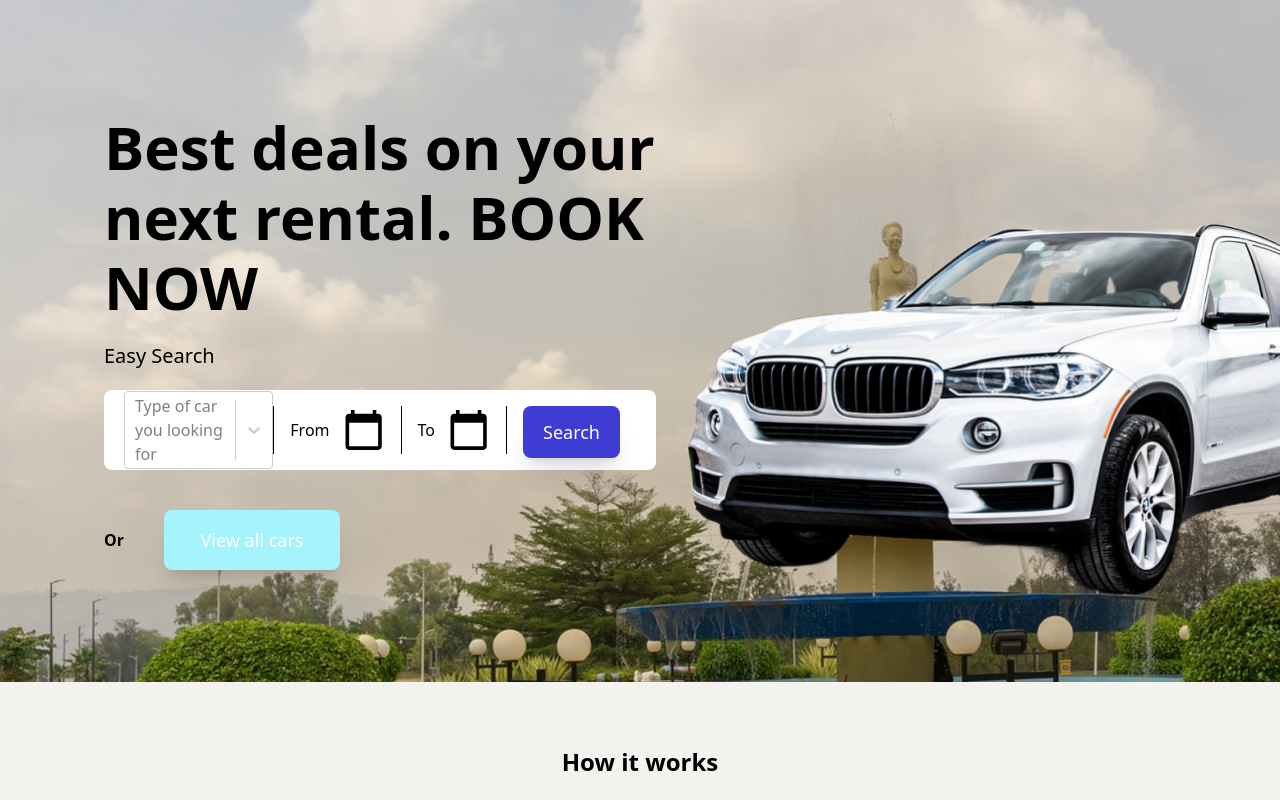
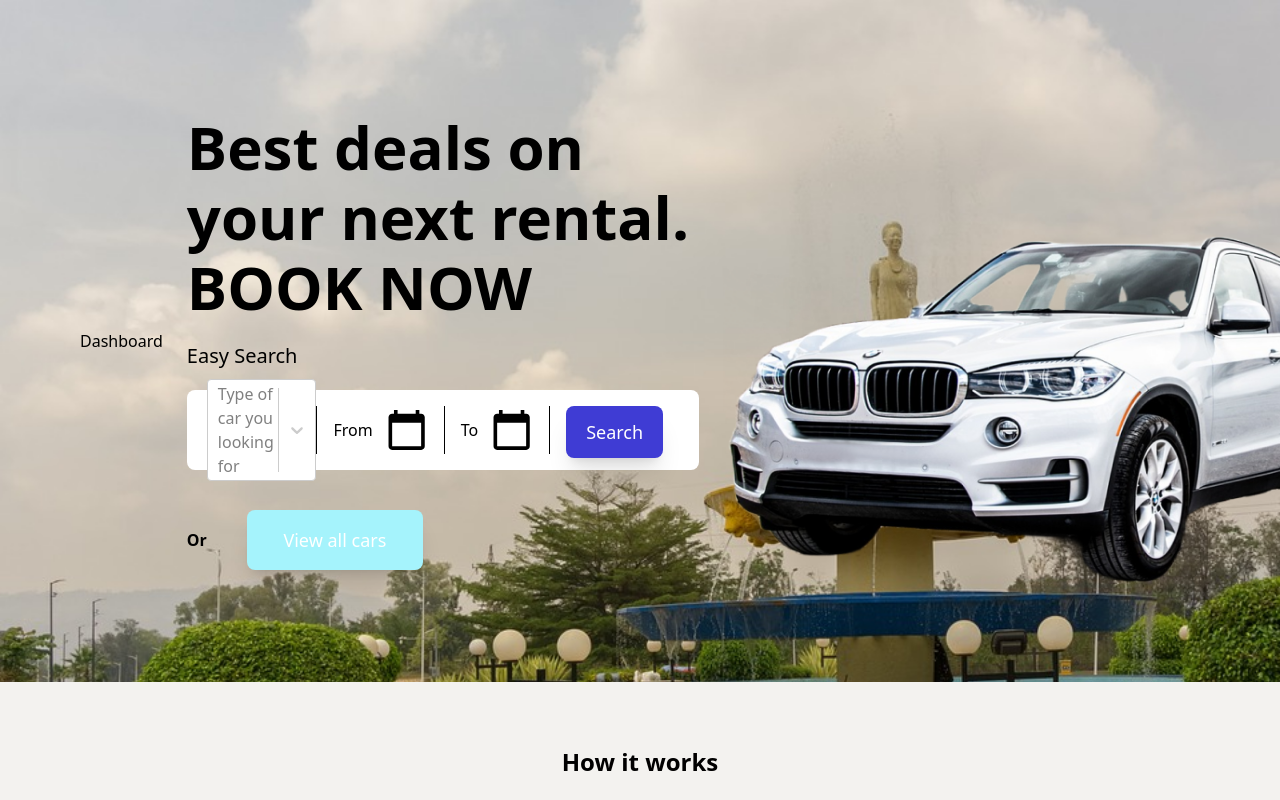
Before and after one commit to KARL-GROUP/karl-rental-fe, a Next.js app: page / in a window 1280 px wide. Shown: the top 800 px of the page. Built offline with nearby package versions, Linux system fonts and the light colour scheme.

Commit message:
feat:Routing

```diff
--- a/src/components/sections/Hero.tsx
+++ b/src/components/sections/Hero.tsx
@@ -4,6 +4,7 @@ import Button from "../ui/Button";
 import Select from 'react-select'
 import DatePicker from 'react-date-picker';
 import { useState } from "react";
+import { useRouter } from "next/router";
 
 const Hero = () => {
 
@@ -17,12 +18,21 @@ const Hero = () => {
         { value: 'Car one', label: 'Car one' },
     ]
 
+    const router = useRouter()
+
+    const handleClick = (e: any) => {
+        e.preventDefault()
+        router.push('/Dashboard')
+
+    }
+
     return (
-
 
 
         <div className="w-full hero h-full flex flex-col xl:flex xl:flex-row  justify-center items-center
                  bg-gray-900/30 backdrop-brightness-75 xl:pl-20 py-28">
+<button onClick={handleClick}>Dashboard</button>
+
             <div className="w-full px-6 xl:w-1/2 flex flex-col gap-5">
                 <h1 className="text-5xl w-full xl:text-6xl text-black font-bold leading-[60px] xl:leading-[70px]">Best deals on your next
                     rental. BOOK NOW</h1>
--- a/src/data/sidebarItems.ts
+++ b/src/data/sidebarItems.ts
@@ -13,12 +13,12 @@ export const sidebarItem: Sidebar[] = [
     {
         text: "Dashboard",
         icon: "/assets/search.png",
-        path: "/dashboard"
+        path: "/Dashboard"
     },
     {
         text: "Add Car",
         icon: "/assets/search.png",
-        path: "/addCar"
+        path: "/AddCar"
     },
     {
         text: "View all cars",
```
